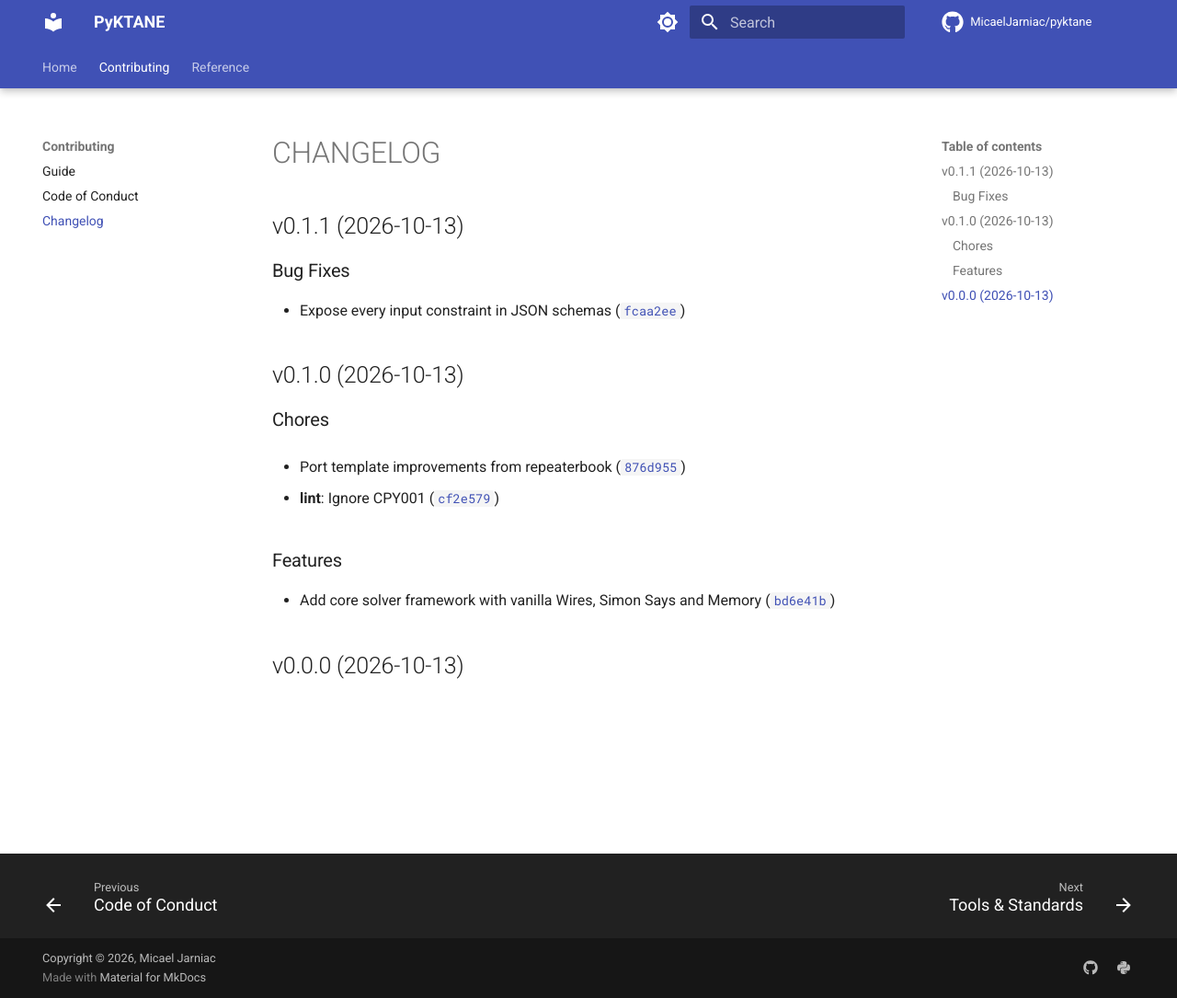
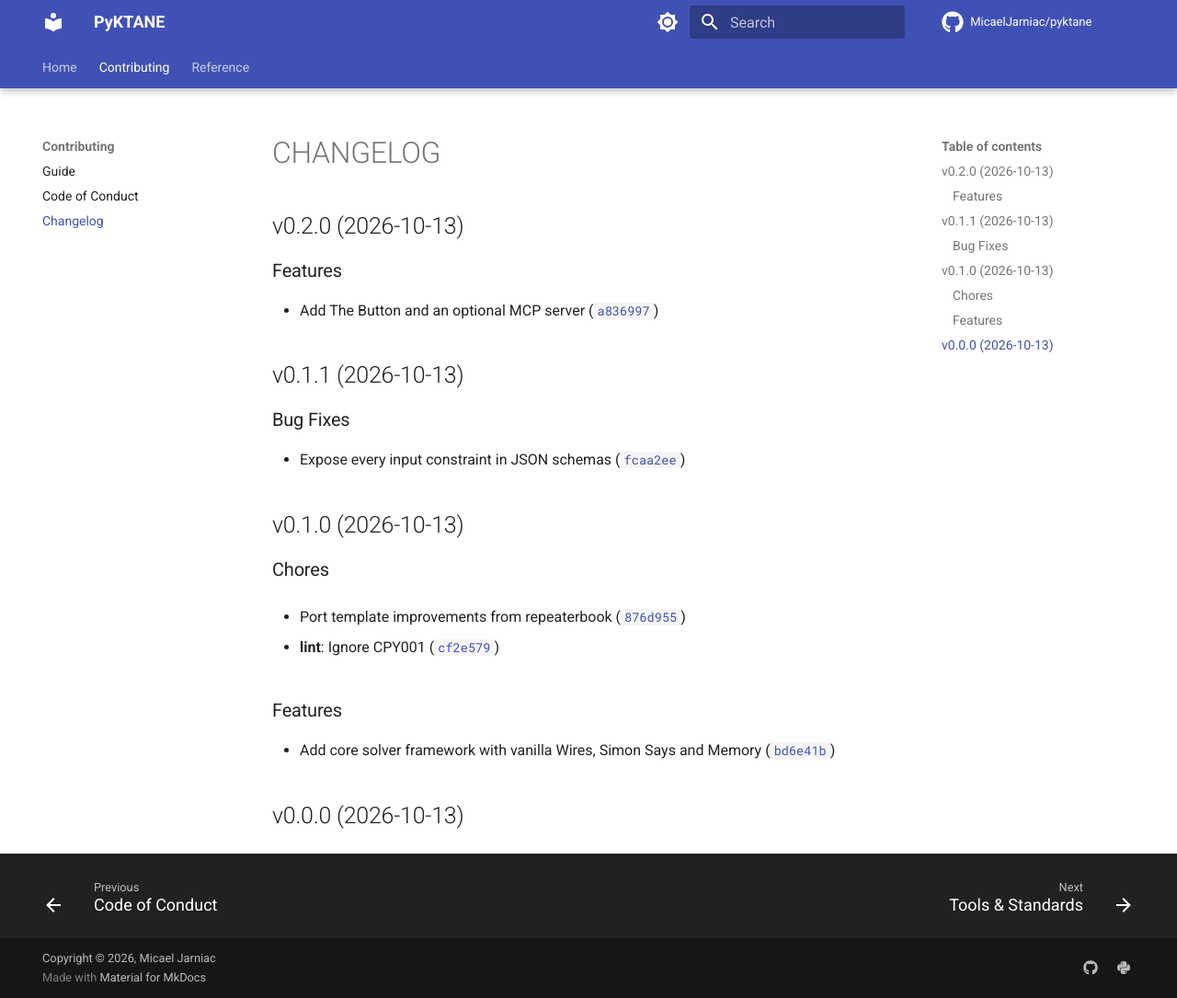
Before and after one commit to MicaelJarniac/pyktane, an MkDocs documentation site: the page built from docs/CHANGELOG.md, in a window 1280 px wide and 1085 px high. Shown: the whole window at 92% size. Built offline with MkDocs 1.6.1 and Material for MkDocs 9.7.7, drawn with Linux system fonts in a browser that asks for light colours; comment, search, counter and statistics services are not loaded.

Commit message:
0.2.0
Automatically generated by python-semantic-release

```diff
--- a/docs/CHANGELOG.md
+++ b/docs/CHANGELOG.md
@@ -1,6 +1,14 @@
 # CHANGELOG
 
 <!-- version list -->
+
+## v0.2.0 (2026-10-13)
+
+### Features
+
+- Add The Button and an optional MCP server
+  ([`a836997`](https://github.com/MicaelJarniac/pyktane/commit/a8369971b496fe6d1cd9bf81ad60475e019d2b98))
+
 
 ## v0.1.1 (2026-10-13)
 
--- a/pyproject.toml
+++ b/pyproject.toml
@@ -1,6 +1,6 @@
 [project]
 name = "pyktane"
-version = "0.1.1"
+version = "0.2.0"
 description = "Python KTANE utilities."
 authors = [
   {name = "Micael Jarniac", email = "micael@jarniac.dev"},
```
Also changed, not shown: 1 other file.
